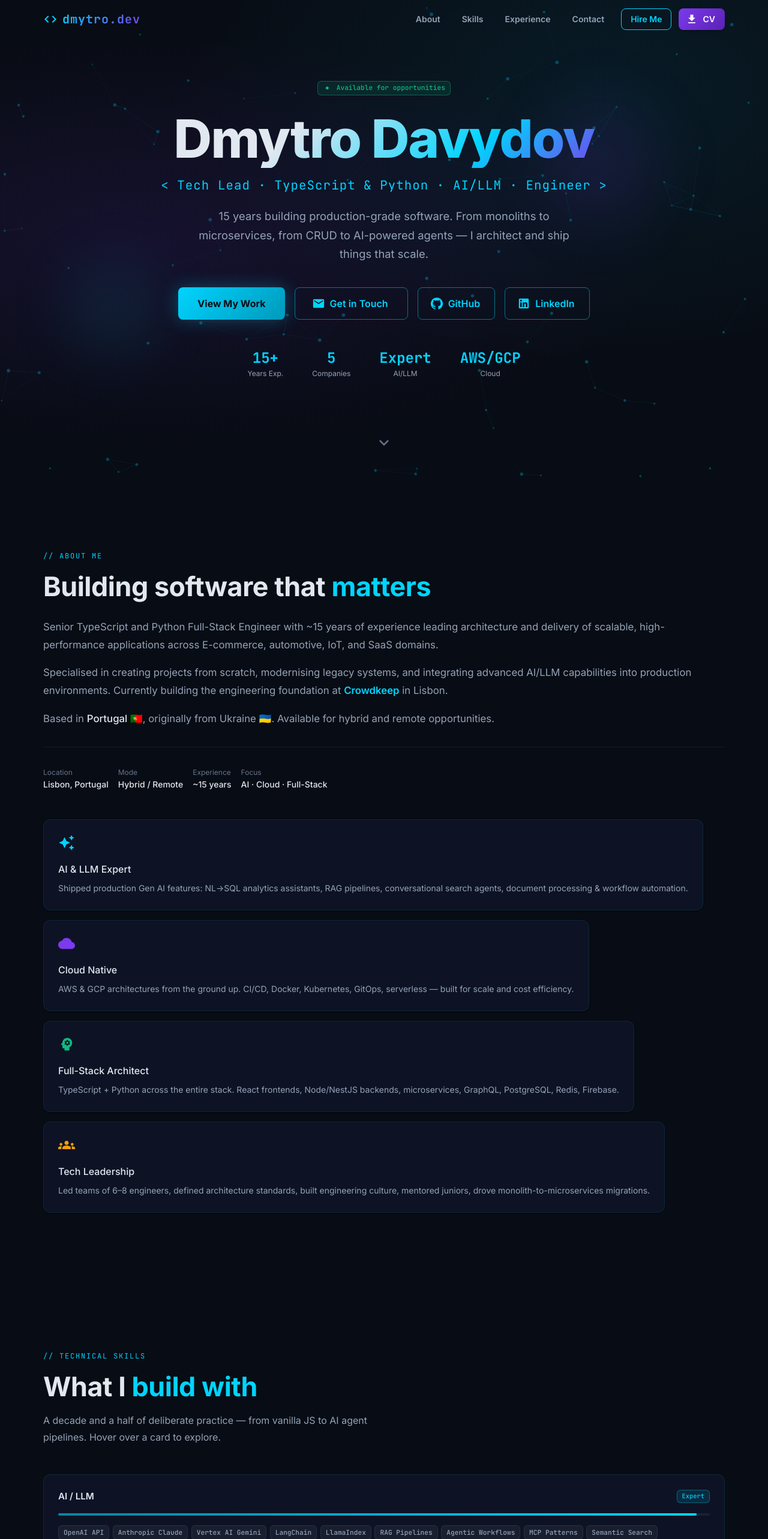
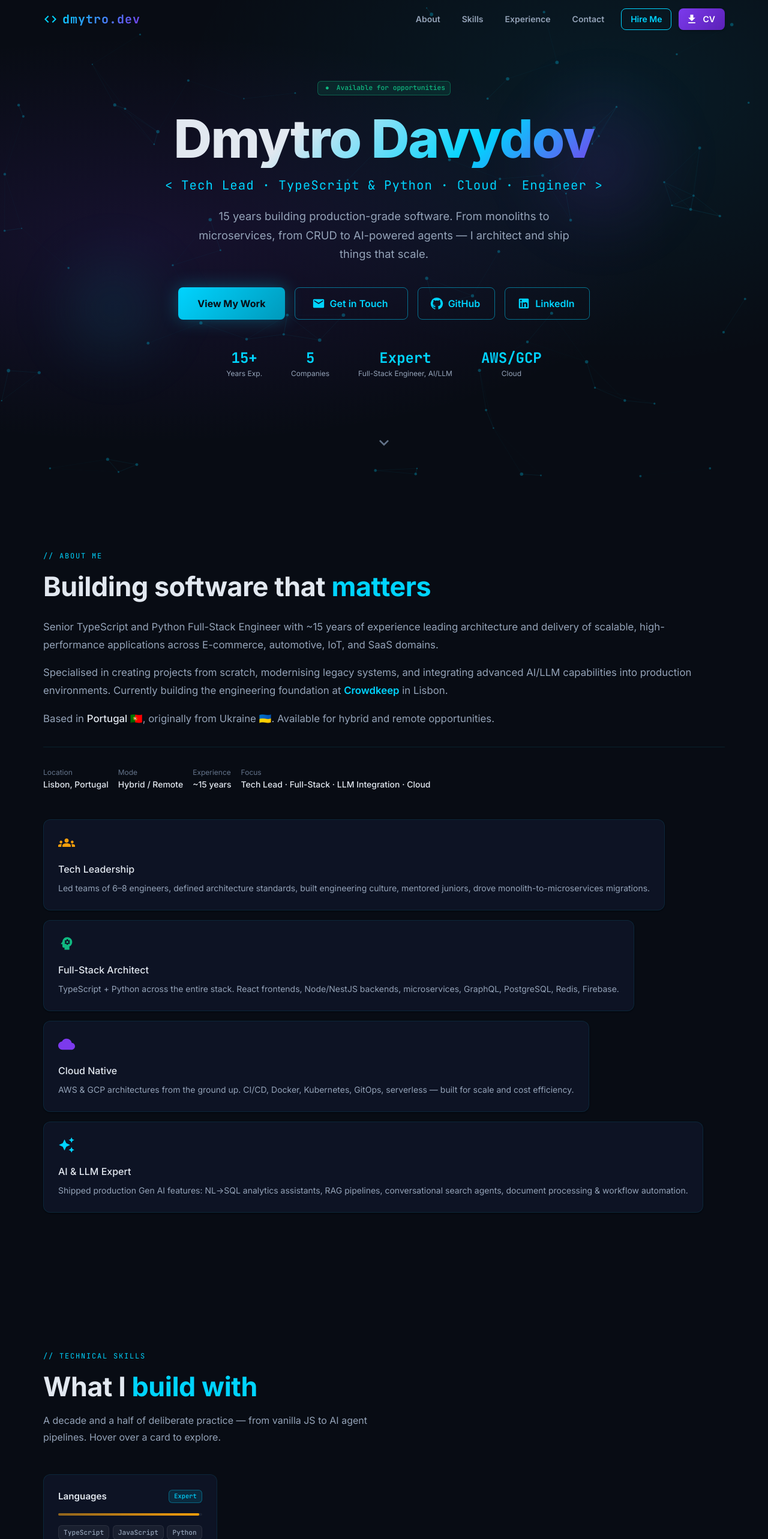
Before and after one commit to dmytro-davydov-dev/dmytro-davydov-dev.github.io, a React (Vite) app: page / in a window 1280 px wide. Shown: the top 2566 px of the page at 60% size. Built offline with nearby package versions, Linux system fonts and the light colour scheme.

Commit message:
site updated

```diff
--- a/src/components/AboutSection.jsx
+++ b/src/components/AboutSection.jsx
@@ -23,9 +23,14 @@ const SectionLabel = ({ children }) => (
 
 const highlights = [
   {
-    icon: <AutoAwesomeIcon sx={{ color: '#00d4ff', fontSize: 28 }} />,
-    title: 'AI & LLM Expert',
-    desc: 'Shipped production Gen AI features: NL→SQL analytics assistants, RAG pipelines, conversational search agents, document processing & workflow automation.',
+    icon: <GroupsIcon sx={{ color: '#f59e0b', fontSize: 28 }} />,
+    title: 'Tech Leadership',
+    desc: 'Led teams of 6–8 engineers, defined architecture standards, built engineering culture, mentored juniors, drove monolith-to-microservices migrations.',
+  },
+  {
+    icon: <PsychologyIcon sx={{ color: '#10b981', fontSize: 28 }} />,
+    title: 'Full-Stack Architect',
+    desc: 'TypeScript + Python across the entire stack. React frontends, Node/NestJS backends, microservices, GraphQL, PostgreSQL, Redis, Firebase.',
   },
   {
     icon: <CloudIcon sx={{ color: '#7c3aed', fontSize: 28 }} />,
@@ -33,14 +38,9 @@ const highlights = [
     desc: 'AWS & GCP architectures from the ground up. CI/CD, Docker, Kubernetes, GitOps, serverless — built for scale and cost efficiency.',
   },
   {
-    icon: <PsychologyIcon sx={{ color: '#10b981', fontSize: 28 }} />,
-    title: 'Full-Stack Architect',
-    desc: 'TypeScript + Python across the entire stack. React frontends, Node/NestJS backends, microservices, GraphQL, PostgreSQL, Redis, Firebase.',
-  },
-  {
-    icon: <GroupsIcon sx={{ color: '#f59e0b', fontSize: 28 }} />,
-    title: 'Tech Leadership',
-    desc: 'Led teams of 6–8 engineers, defined architecture standards, built engineering culture, mentored juniors, drove monolith-to-microservices migrations.',
+    icon: <AutoAwesomeIcon sx={{ color: '#00d4ff', fontSize: 28 }} />,
+    title: 'AI & LLM Expert',
+    desc: 'Shipped production Gen AI features: NL→SQL analytics assistants, RAG pipelines, conversational search agents, document processing & workflow automation.',
   },
 ];
 
@@ -106,7 +106,7 @@ const AboutSection = () => {
               { label: 'Location', value: 'Lisbon, Portugal' },
               { label: 'Mode', value: 'Hybrid / Remote' },
               { label: 'Experience', value: '~15 years' },
-              { label: 'Focus', value: 'AI · Cloud · Full-Stack' },
+              { label: 'Focus', value: 'Tech Lead · Full-Stack · LLM Integration · Cloud' },
             ].map((fact) => (
               <Grid item xs={6} key={fact.label}>
                 <Typography variant="caption" sx={{ color: 'text.muted', display: 'block' }}>
--- a/src/components/ExperienceSection.jsx
+++ b/src/components/ExperienceSection.jsx
@@ -27,7 +27,7 @@ const EXPERIENCES = [
     period: 'Dec 2024 – Present',
     type: 'Hybrid · Lisbon',
     current: true,
-    stack: ['GCP', 'TypeScript', 'Python', 'Flask', 'React', 'NodeJS', 'Firebase', 'PostgreSQL', 'Redis', 'Docker', 'EMQX MQTT', 'Vite'],
+    stack: ['GCP', 'TypeScript', 'Python', 'Flask', 'React', 'NodeJS', 'Firebase', 'PostgreSQL', 'Redis', 'Docker', 'Terraform', 'EMQX MQTT', 'Vite'],
     achievements: [
       'Established the engineering foundation for a greenfield product — defined architecture, standards, and CI/CD from day one.',
       'Architected and shipped production Gen AI features using Vertex AI Gemini: NL→SQL Analytics Assistant, Conversational Asset & People Search, Automated Document Processing, and Workflow Automation & AI Orchestration.',
@@ -41,7 +41,7 @@ const EXPERIENCES = [
     period: 'Mar 2021 – Dec 2024',
     type: 'Remote · 3.5 yrs',
     current: false,
-    stack: ['React', 'TypeScript', 'Node.js', 'NestJS', 'Python (Flask)', 'AWS', 'Serverless', 'PostgreSQL', 'MongoDB', 'Redis', 'Docker', 'GitLab'],
+    stack: ['React', 'TypeScript', 'Node.js', 'NestJS', 'Python (Flask)', 'AWS', 'Serverless', 'PostgreSQL', 'MongoDB', 'Redis', 'Docker', 'Terraform', 'GitLab'],
     achievements: [
       'Led a remote cross-functional team of 6–8 engineers across multiple product streams, delivering consistently on schedule.',
       'Built a Natural Language LLM integration enabling non-technical users to query analytics data in plain English — reducing time-to-insight from manual report cycles to seconds.',
--- a/src/components/HeroSection.jsx
+++ b/src/components/HeroSection.jsx
@@ -193,7 +193,7 @@ const HeroSection = () => {
             letterSpacing: '0.05em',
           }}
         >
-          {'< Tech Lead · TypeScript & Python · AI/LLM · Engineer >'}
+          {'< Tech Lead · TypeScript & Python · Cloud · Engineer >'}
         </Typography>
 
         {/* Tagline */}
@@ -308,7 +308,7 @@ const HeroSection = () => {
           {[
             { value: '15+', label: 'Years Exp.' },
             { value: '5', label: 'Companies' },
-            { value: 'Expert', label: 'AI/LLM' },
+            { value: 'Expert', label: 'Full-Stack Engineer, AI/LLM' },
             { value: 'AWS/GCP', label: 'Cloud' },
           ].map((stat) => (
             <Box key={stat.label} sx={{ textAlign: 'center' }}>
--- a/src/components/SkillsSection.jsx
+++ b/src/components/SkillsSection.jsx
@@ -19,17 +19,6 @@ const SectionLabel = ({ children }) => (
 
 const SKILL_CATEGORIES = [
   {
-    category: 'AI / LLM',
-    level: 98,
-    color: '#00d4ff',
-    badge: 'Expert',
-    skills: [
-      'OpenAI API', 'Anthropic Claude', 'Vertex AI Gemini', 'LangChain',
-      'LlamaIndex', 'RAG Pipelines', 'Agentic Workflows', 'MCP Patterns',
-      'Semantic Search', 'Prompt Engineering', 'Vector DBs (Pinecone, pgvector)',
-    ],
-  },
-  {
     category: 'Languages',
     level: 98,
     color: '#f59e0b',
@@ -49,8 +38,8 @@ const SKILL_CATEGORIES = [
   {
     category: 'Back-End',
     level: 90,
-    color: '#68d391',
-    badge: 'Advanced',
+    color: '#61dafb',
+    badge: 'Expert',
     skills: [
       'Node.js', 'NestJS', 'Express', 'Flask', 'REST APIs',
       'GraphQL', 'Microservices',
@@ -62,8 +51,19 @@ const SKILL_CATEGORIES = [
     color: '#7c3aed',
     badge: 'Advanced',
     skills: [
-      'AWS', 'GCP', 'Docker', 'Kubernetes', 'Argo CD', 'GitOps',
-      'GitHub Actions', 'CI/CD', 'Serverless', 'Velero',
+      'AWS', 'GCP', 'Docker', 'Terraform', 'Kubernetes', 'Argo CD', 'Velero', 'GitOps',
+      'GitHub Actions', 'CI/CD', 'Serverless',
+    ],
+  },
+  {
+    category: 'AI / LLM',
+    level: 98,
+    color: '#00d4ff',
+    badge: 'Expert',
+    skills: [
+      'OpenAI API', 'Anthropic Claude', 'Vertex AI Gemini', 'LangChain',
+      'LlamaIndex', 'RAG Pipelines', 'Agentic Workflows', 'MCP Patterns',
+      'Semantic Search', 'Prompt Engineering', 'Vector DBs (Pinecone, pgvector)',
     ],
   },
   {
@@ -82,8 +82,8 @@ const SKILL_CATEGORIES = [
     color: '#f472b6',
     badge: 'Expert',
     skills: [
-      'Jest', 'Cypress', 'Puppeteer', 'Selenium',
-      'Enzyme', 'Mocha', 'Chai', 'Sentry',
+      'Jest', 'Enzyme', 'RTL', 'Cypress', 'Puppeteer', 'Selenium',
+      'Mocha', 'Chai', 'Sentry',
     ],
   },
   {
@@ -92,7 +92,7 @@ const SKILL_CATEGORIES = [
     color: '#fbbf24',
     badge: 'Expert',
     skills: [
-      'Scrum / Agile', 'TDD', 'OOP', 'Functional Programming',
+      'Agile: Scrum / Kanban', 'TDD', 'OOP', 'Functional Programming',
       'Microservices Architecture', 'System Design',
     ],
   },
```
Also changed, not shown: 2 other files (tests, documents, lock files or other folders).
